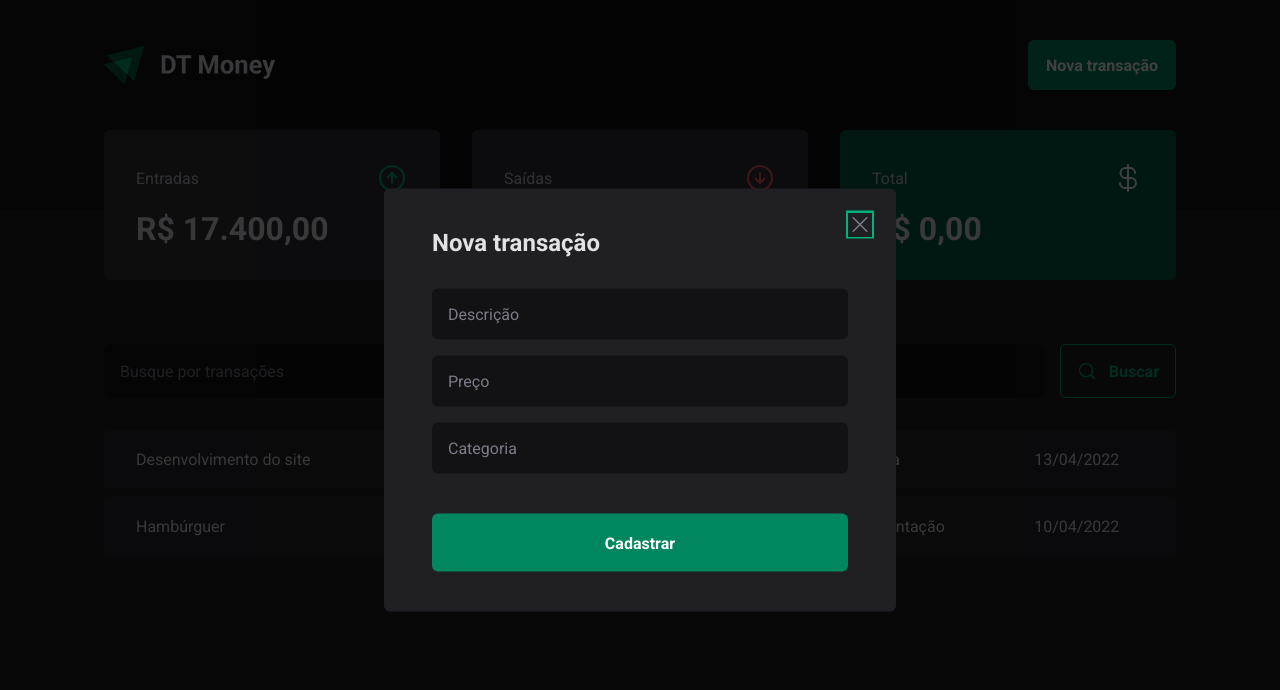
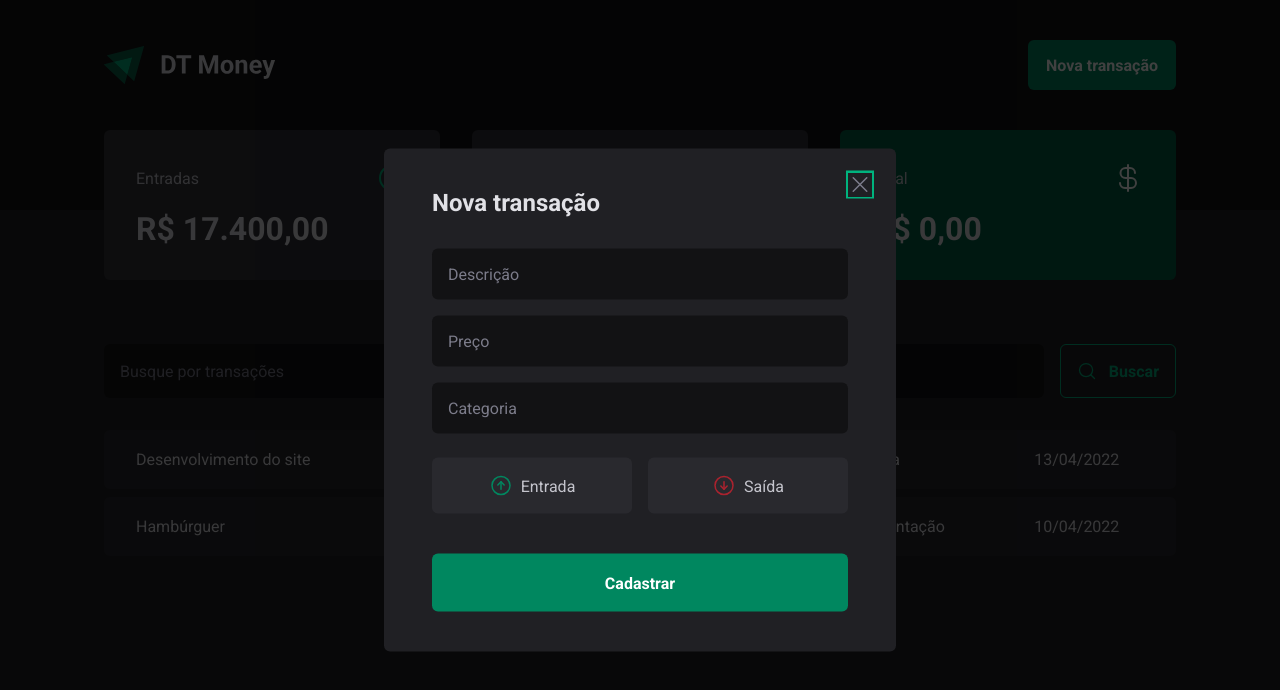
Before and after one commit to andrerousselet/dt-money, a React (Vite) app: page / in a window 1280 px wide. Both pictures are taken after a click on the button "Nova transação". Shown: the top 690 px of the page. Built offline with nearby package versions, Linux system fonts and the light colour scheme.

Commit message:
feat(new-transaction-modal): add transaction type buttons -> income and outcome

```diff
--- a/src/components/NewTransactionModal/index.tsx
+++ b/src/components/NewTransactionModal/index.tsx
@@ -1,6 +1,12 @@
 import * as Dialog from "@radix-ui/react-dialog";
-import { CloseButton, Content, Overlay } from "./styles";
-import { X } from "phosphor-react";
+import {
+  CloseButton,
+  Content,
+  Overlay,
+  TransactionType,
+  TransactionTypeButton,
+} from "./styles";
+import { ArrowCircleDown, ArrowCircleUp, X } from "phosphor-react";
 
 export function NewTransactionModal() {
   return (
@@ -17,6 +23,17 @@
           <input type="number" placeholder="Preço" required />
           <input type="text" placeholder="Categoria" required />
 
+          <TransactionType>
+            <TransactionTypeButton variant="income">
+              <ArrowCircleUp size={24} />
+              <span>Entrada</span>
+            </TransactionTypeButton>
+            <TransactionTypeButton variant="outcome">
+              <ArrowCircleDown size={24} />
+              <span>Saída</span>
+            </TransactionTypeButton>
+          </TransactionType>
+
           <button type="submit">Cadastrar</button>
         </form>
       </Content>
--- a/src/components/NewTransactionModal/styles.ts
+++ b/src/components/NewTransactionModal/styles.ts
@@ -69,3 +69,32 @@
   line-height: 0;
   color: ${props => props.theme["gray-500"]};
 `;
+
+export const TransactionType = styled.div`
+  display: grid;
+  grid-template-columns: repeat(2, 1fr);
+  gap: 1rem;
+  margin-top: 0.5rem;
+`;
+
+interface TransactionTypeButtonProps {
+  variant: "income" | "outcome";
+}
+
+export const TransactionTypeButton = styled.button<TransactionTypeButtonProps>`
+  display: flex;
+  align-items: center;
+  justify-content: center;
+  gap: 0.5rem;
+
+  background-color: ${props => props.theme["gray-700"]};
+  padding: 1rem;
+  border: none;
+  border-radius: 6px;
+  cursor: pointer;
+  color: ${props => props.theme["gray-300"]};
+
+  svg {
+    color: ${props => props.variant === "income" ? props.theme["green-500"] : props.theme["red-500"]}
+  }
+`;
```
